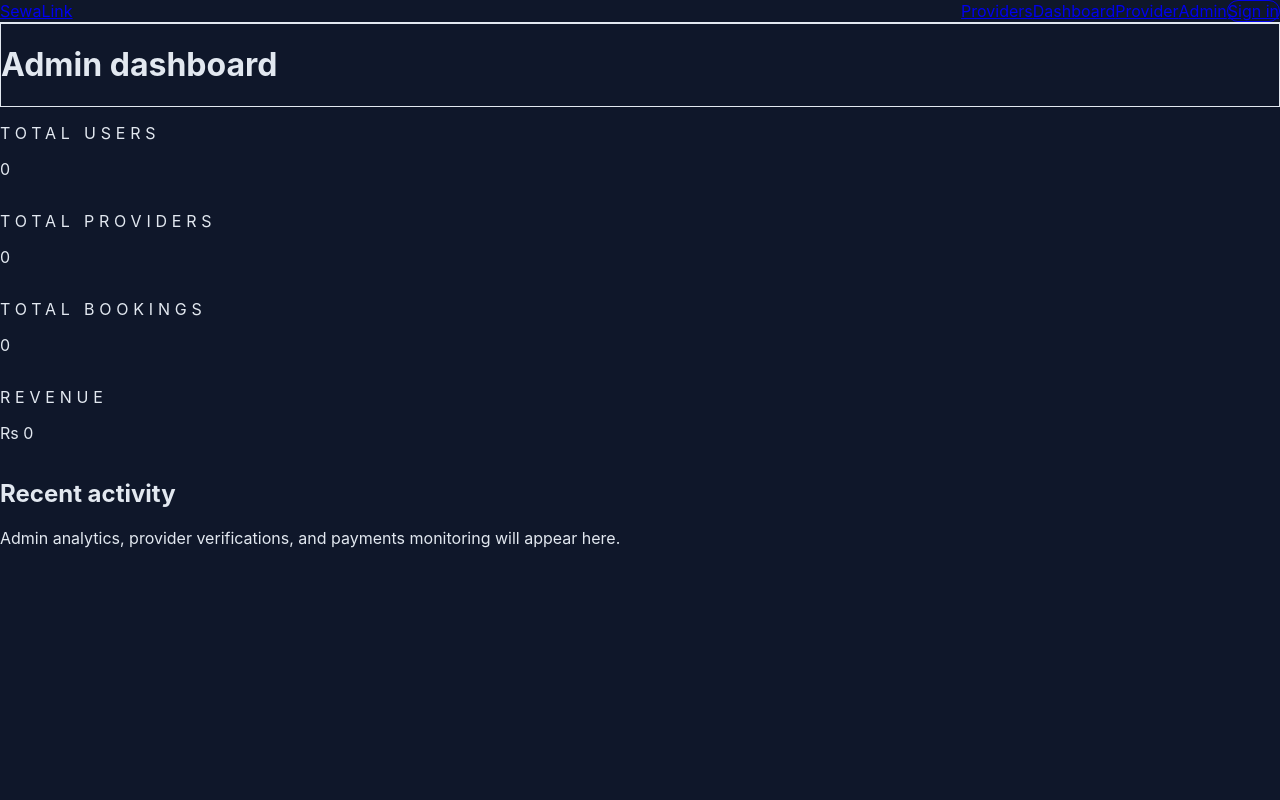
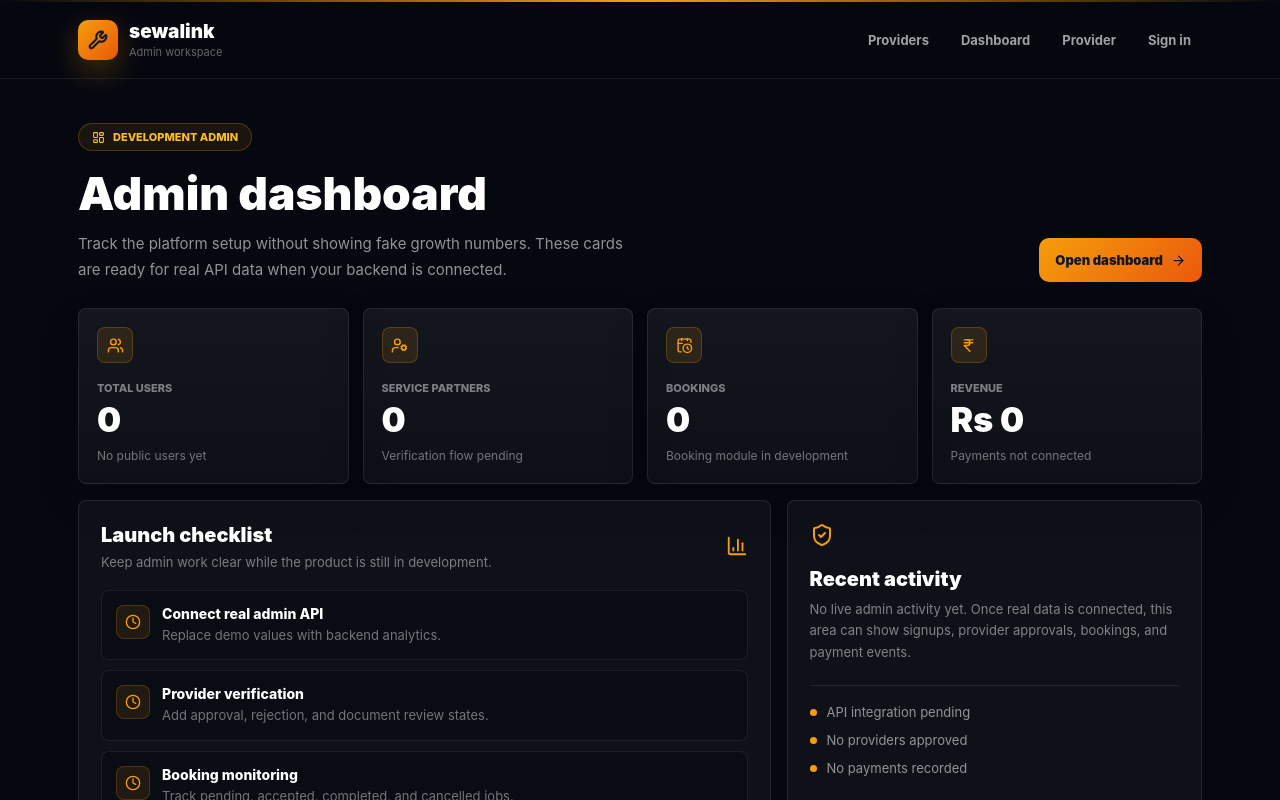
Before and after one commit to alexchaudhary/sewalink, a Next.js app in the folder frontend/: page /admin-dashboard in a window 1280 px wide. Shown: the top 800 px of the page. Built offline with nearby package versions, Linux system fonts and the light colour scheme.

Commit message:
Add admin dashboard page feature

```diff
--- a/frontend/src/pages/admin-dashboard.tsx
+++ b/frontend/src/pages/admin-dashboard.tsx
@@ -1,30 +1,301 @@
-import MainLayout from "../components/MainLayout";
+"use client";
+
+import Link from "next/link";
+import {
+  ArrowRight,
+  BarChart3,
+  CalendarClock,
+  CheckCircle2,
+  Clock,
+  IndianRupee,
+  LayoutDashboard,
+  ShieldCheck,
+  UserCog,
+  Users,
+  Wrench,
+} from "lucide-react";
+
+const METRICS = [
+  { Icon: Users, label: "Total users", value: "0", note: "No public users yet" },
+  { Icon: UserCog, label: "Service partners", value: "0", note: "Verification flow pending" },
+  { Icon: CalendarClock, label: "Bookings", value: "0", note: "Booking module in development" },
+  { Icon: IndianRupee, label: "Revenue", value: "Rs 0", note: "Payments not connected" },
+];
+
+const LAUNCH_TASKS = [
+  { title: "Connect real admin API", text: "Replace demo values with backend analytics.", done: false },
+  { title: "Provider verification", text: "Add approval, rejection, and document review states.", done: false },
+  { title: "Booking monitoring", text: "Track pending, accepted, completed, and cancelled jobs.", done: false },
+  { title: "Payment reporting", text: "Show revenue only after payments are live.", done: false },
+];
+
+function BrandLogo() {
+  return (
+    <Link href="/" style={{ display: "flex", alignItems: "center", gap: 11, textDecoration: "none" }}>
+      <div style={{
+        width: 40,
+        height: 40,
+        borderRadius: 10,
+        background: "linear-gradient(135deg,#f59e0b,#ea580c)",
+        color: "#111827",
+        display: "flex",
+        alignItems: "center",
+        justifyContent: "center",
+        boxShadow: "0 10px 30px rgba(245,158,11,0.28)",
+      }}>
+        <Wrench size={20} strokeWidth={2.5} />
+      </div>
+      <div>
+        <div style={{ fontSize: 19, fontWeight: 900, lineHeight: 1, color: "#fff" }}>sewalink</div>
+        <div style={{ marginTop: 4, fontSize: 11, color: "rgba(255,255,255,0.38)" }}>Admin workspace</div>
+      </div>
+    </Link>
+  );
+}
 
 export default function AdminDashboard() {
   return (
-    <MainLayout title="Admin dashboard">
-      <section className="grid gap-6 lg:grid-cols-4">
-        <div className="rounded-3xl bg-slate-900/90 p-6 shadow-xl shadow-slate-950/40">
-          <p className="text-sm uppercase tracking-[0.3em] text-cyan-300">Total users</p>
-          <p className="mt-4 text-4xl font-semibold text-white">0</p>
+    <main style={{
+      minHeight: "100vh",
+      background: "#060810",
+      color: "#fff",
+      fontFamily: "'Inter','Segoe UI',system-ui,sans-serif",
+    }}>
+      <div style={{ height: 2, background: "linear-gradient(90deg,transparent,#f59e0b,transparent)" }} />
+
+      <header style={{
+        borderBottom: "1px solid rgba(255,255,255,0.08)",
+        background: "rgba(6,8,16,0.92)",
+        backdropFilter: "blur(16px)",
+        position: "sticky",
+        top: 0,
+        zIndex: 20,
+      }}>
+        <div className="admin-shell" style={{
+          maxWidth: 1180,
+          margin: "0 auto",
+          padding: "18px 28px",
+          display: "flex",
+          alignItems: "center",
+          justifyContent: "space-between",
+          gap: 18,
+        }}>
+          <BrandLogo />
+          <nav className="admin-nav" style={{ display: "flex", alignItems: "center", gap: 10 }}>
+            {[
+              { href: "/providers", label: "Providers" },
+              { href: "/dashboard", label: "Dashboard" },
+              { href: "/provider-dashboard", label: "Provider" },
+              { href: "/login", label: "Sign in" },
+            ].map((item) => (
+              <Link
+                key={item.href}
+                href={item.href}
+                style={{
+                  borderRadius: 8,
+                  color: "rgba(255,255,255,0.62)",
+                  fontSize: 13,
+                  fontWeight: 700,
+                  padding: "9px 11px",
+                  textDecoration: "none",
+                }}
+              >
+                {item.label}
+              </Link>
+            ))}
+          </nav>
         </div>
-        <div className="rounded-3xl bg-slate-900/90 p-6 shadow-xl shadow-slate-950/40">
-          <p className="text-sm uppercase tracking-[0.3em] text-cyan-300">Total providers</p>
-          <p className="mt-4 text-4xl font-semibold text-white">0</p>
+      </header>
+
+      <section className="admin-shell" style={{ maxWidth: 1180, margin: "0 auto", padding: "44px 28px 60px" }}>
+        <div style={{
+          display: "grid",
+          gridTemplateColumns: "minmax(0,1fr) auto",
+          gap: 24,
+          alignItems: "end",
+          marginBottom: 26,
+        }} className="admin-hero">
+          <div>
+            <div style={{
+              display: "inline-flex",
+              alignItems: "center",
+              gap: 8,
+              border: "1px solid rgba(245,158,11,0.24)",
+              borderRadius: 999,
+              background: "rgba(245,158,11,0.09)",
+              color: "#fbbf24",
+              fontSize: 11,
+              fontWeight: 800,
+              padding: "6px 13px",
+              textTransform: "uppercase",
+            }}>
+              <LayoutDashboard size={13} />
+              Development admin
+            </div>
+            <h1 style={{ margin: "18px 0 0", fontSize: 46, lineHeight: 1.05, fontWeight: 900 }}>
+              Admin dashboard
+            </h1>
+            <p style={{ maxWidth: 560, margin: "14px 0 0", color: "rgba(255,255,255,0.56)", fontSize: 15, lineHeight: 1.7 }}>
+              Track the platform setup without showing fake growth numbers. These cards are ready for real API data when your backend is connected.
+            </p>
+          </div>
+
+          <Link href="/dashboard" style={{
+            minHeight: 44,
+            borderRadius: 10,
+            background: "linear-gradient(135deg,#f59e0b,#ea580c)",
+            color: "#111827",
+            display: "inline-flex",
+            alignItems: "center",
+            justifyContent: "center",
+            gap: 8,
+            padding: "0 16px",
+            textDecoration: "none",
+            fontSize: 13,
+            fontWeight: 900,
+          }}>
+            Open dashboard <ArrowRight size={15} />
+          </Link>
         </div>
-        <div className="rounded-3xl bg-slate-900/90 p-6 shadow-xl shadow-slate-950/40">
-          <p className="text-sm uppercase tracking-[0.3em] text-cyan-300">Total bookings</p>
-          <p className="mt-4 text-4xl font-semibold text-white">0</p>
-        </div>
-        <div className="rounded-3xl bg-slate-900/90 p-6 shadow-xl shadow-slate-950/40">
-          <p className="text-sm uppercase tracking-[0.3em] text-cyan-300">Revenue</p>
-          <p className="mt-4 text-4xl font-semibold text-white">Rs 0</p>
-        </div>
+
+        <section className="metric-grid" style={{ display: "grid", gridTemplateColumns: "repeat(4,minmax(0,1fr))", gap: 14 }}>
+          {METRICS.map(({ Icon, label, value, note }) => (
+            <article key={label} style={{
+              minHeight: 156,
+              border: "1px solid rgba(255,255,255,0.09)",
+              borderRadius: 8,
+              background: "linear-gradient(180deg,rgba(255,255,255,0.06),rgba(255,255,255,0.035))",
+              padding: 18,
+              boxShadow: "0 18px 42px rgba(0,0,0,0.18)",
+            }}>
+              <div style={{
+                width: 36,
+                height: 36,
+                borderRadius: 8,
+                background: "rgba(245,158,11,0.12)",
+                border: "1px solid rgba(245,158,11,0.22)",
+                display: "flex",
+                alignItems: "center",
+                justifyContent: "center",
+              }}>
+                <Icon size={17} color="#f59e0b" />
+              </div>
+              <p style={{ margin: "18px 0 0", color: "rgba(255,255,255,0.46)", fontSize: 11, fontWeight: 800, textTransform: "uppercase" }}>
+                {label}
+              </p>
+              <p style={{ margin: "8px 0 0", color: "#fff", fontSize: 34, fontWeight: 900, lineHeight: 1 }}>{value}</p>
+              <p style={{ margin: "10px 0 0", color: "rgba(255,255,255,0.42)", fontSize: 12, lineHeight: 1.45 }}>{note}</p>
+            </article>
+          ))}
+        </section>
+
+        <section className="content-grid" style={{ display: "grid", gridTemplateColumns: "1.25fr 0.75fr", gap: 16, marginTop: 16 }}>
+          <article style={{
+            border: "1px solid rgba(255,255,255,0.09)",
+            borderRadius: 8,
+            background: "rgba(255,255,255,0.04)",
+            padding: 22,
+          }}>
+            <div style={{ display: "flex", alignItems: "center", justifyContent: "space-between", gap: 16 }}>
+              <div>
+                <h2 style={{ margin: 0, fontSize: 20, fontWeight: 900 }}>Launch checklist</h2>
+                <p style={{ margin: "7px 0 0", color: "rgba(255,255,255,0.45)", fontSize: 13 }}>
+                  Keep admin work clear while the product is still in development.
+                </p>
+              </div>
+              <BarChart3 size={22} color="#f59e0b" />
+            </div>
+
+            <div style={{ display: "grid", gap: 10, marginTop: 20 }}>
+              {LAUNCH_TASKS.map((task) => (
+                <div key={task.title} style={{
+                  display: "grid",
+                  gridTemplateColumns: "34px 1fr",
+                  gap: 12,
+                  alignItems: "start",
+                  border: "1px solid rgba(255,255,255,0.08)",
+                  borderRadius: 8,
+                  background: "rgba(6,8,16,0.5)",
+                  padding: 14,
+                }}>
+                  <div style={{
+                    width: 34,
+                    height: 34,
+                    borderRadius: 8,
+                    background: task.done ? "rgba(34,197,94,0.12)" : "rgba(245,158,11,0.1)",
+                    border: `1px solid ${task.done ? "rgba(34,197,94,0.24)" : "rgba(245,158,11,0.2)"}`,
+                    display: "flex",
+                    alignItems: "center",
+                    justifyContent: "center",
+                  }}>
+                    {task.done ? <CheckCircle2 size={16} color="#22c55e" /> : <Clock size={16} color="#f59e0b" />}
+                  </div>
+                  <div>
+                    <p style={{ margin: 0, color: "#fff", fontSize: 14, fontWeight: 800 }}>{task.title}</p>
+                    <p style={{ margin: "4px 0 0", color: "rgba(255,255,255,0.43)", fontSize: 13, lineHeight: 1.5 }}>{task.text}</p>
+                  </div>
+                </div>
+              ))}
+            </div>
+          </article>
+
+          <aside style={{
+            border: "1px solid rgba(255,255,255,0.09)",
+            borderRadius: 8,
+            background: "rgba(255,255,255,0.04)",
+            padding: 22,
+          }}>
+            <ShieldCheck size={24} color="#f59e0b" />
+            <h2 style={{ margin: "16px 0 0", fontSize: 20, fontWeight: 900 }}>Recent activity</h2>
+            <p style={{ margin: "8px 0 0", color: "rgba(255,255,255,0.48)", fontSize: 13, lineHeight: 1.65 }}>
+              No live admin activity yet. Once real data is connected, this area can show signups, provider approvals, bookings, and payment events.
+            </p>
+
+            <div style={{
+              marginTop: 22,
+              borderTop: "1px solid rgba(255,255,255,0.08)",
+              paddingTop: 18,
+              display: "grid",
+              gap: 12,
+            }}>
+              {["API integration pending", "No providers approved", "No payments recorded"].map((item) => (
+                <div key={item} style={{ display: "flex", alignItems: "center", gap: 10, color: "rgba(255,255,255,0.55)", fontSize: 13 }}>
+                  <span style={{ width: 7, height: 7, borderRadius: 999, background: "#f59e0b" }} />
+                  {item}
+                </div>
+              ))}
+            </div>
+          </aside>
+        </section>
       </section>
-      <section className="mt-8 rounded-3xl bg-slate-900/90 p-6 shadow-xl shadow-slate-950/40">
-        <h2 className="text-xl font-semibold text-white">Recent activity</h2>
-        <p className="mt-3 text-slate-400">Admin analytics, provider verifications, and payments monitoring will appear here.</p>
-      </section>
-    </MainLayout>
+
+      <style>{`
+        * { box-sizing: border-box; }
+        @media (max-width: 980px) {
+          .admin-hero,
+          .content-grid {
+            grid-template-columns: 1fr !important;
+          }
+          .metric-grid {
+            grid-template-columns: repeat(2,minmax(0,1fr)) !important;
+          }
+          .admin-nav {
+            display: none !important;
+          }
+        }
+        @media (max-width: 560px) {
+          .admin-shell {
+            padding-left: 18px !important;
+            padding-right: 18px !important;
+          }
+          .metric-grid {
+            grid-template-columns: 1fr !important;
+          }
+          h1 {
+            font-size: 34px !important;
+          }
+        }
+      `}</style>
+    </main>
   );
 }
```
